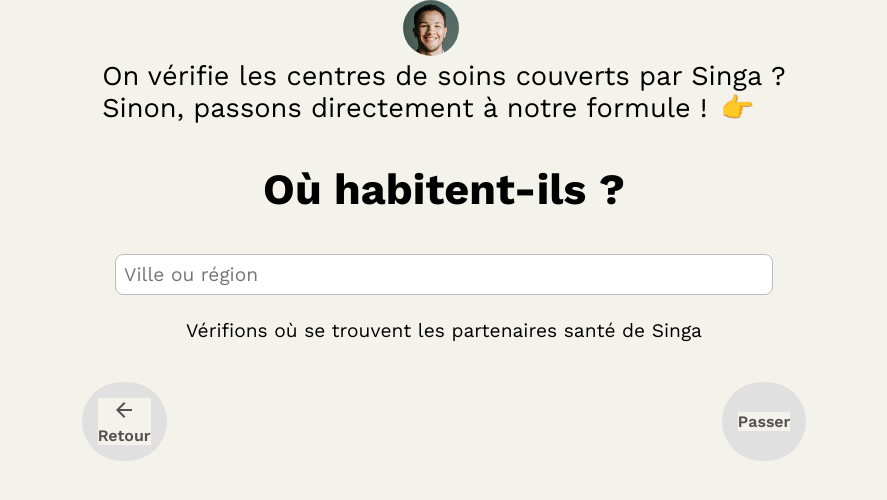
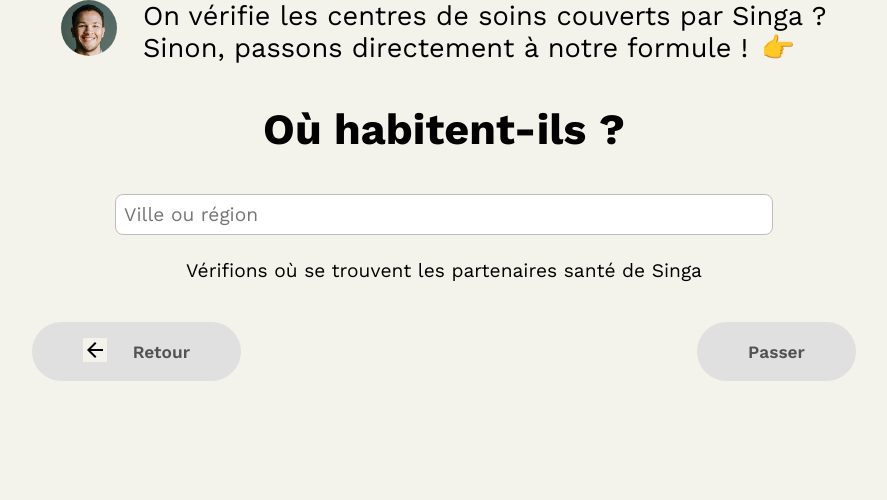
Before and after one commit to WildCodeSchool/paris-0921-project3-my-singa-assurance, a React (Vite) app: page /recipientLocation in a window 1280 px wide. Shown: the top 500 px of the page, without its empty margins (196-1083 px from the left). Built offline with nearby package versions, Linux system fonts and the light colour scheme.

Commit message:
update file

```diff
--- a/src/components/style/RecipientLocation.module.scss
+++ b/src/components/style/RecipientLocation.module.scss
@@ -8,9 +8,8 @@
 }
 
 .RecipientLocationTitle {
-  flex-direction: column;
-  flex-direction: row;
-  justify-content: space-around;
+    display: flex;
+    justify-content: space-around;
 }
 
 .RecipientLocationPortrait {
@@ -68,14 +67,28 @@
   width: 100%;
 
   .RecipientLocationButton {
+    align-items: center;
     background-color: #e0e0e0;
-    color: #525252;
-    font-family: 'work sans', sans-serif;
-    font-weight: 600;
-    font-size: 1em;
+
+    display: flex;
+
     border: none;
     border-radius: 84px;
     margin: 2vh;
     padding: 2vh;
+    padding-right: 4vw;
+    padding-left: 4vw;
+  }
+  .RecipientLocationIcon{
+      margin-right: 2vw;
+      background: none;
+  }
+
+  .RecipientLocationButtonText{
+    color: #525252;
+    background: none;
+    font-family: 'work sans', sans-serif;
+    font-weight: 600;
+    font-size: 1.3em;
   }
 }
```
